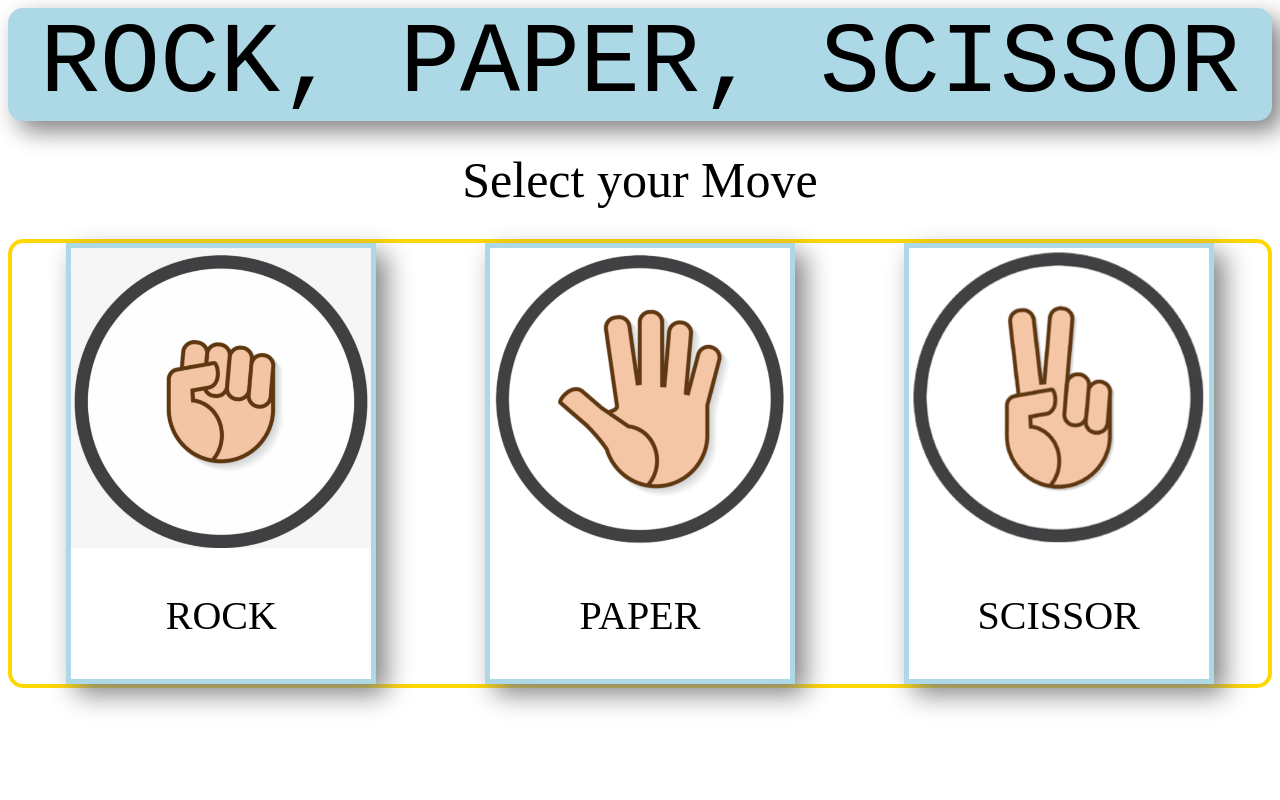
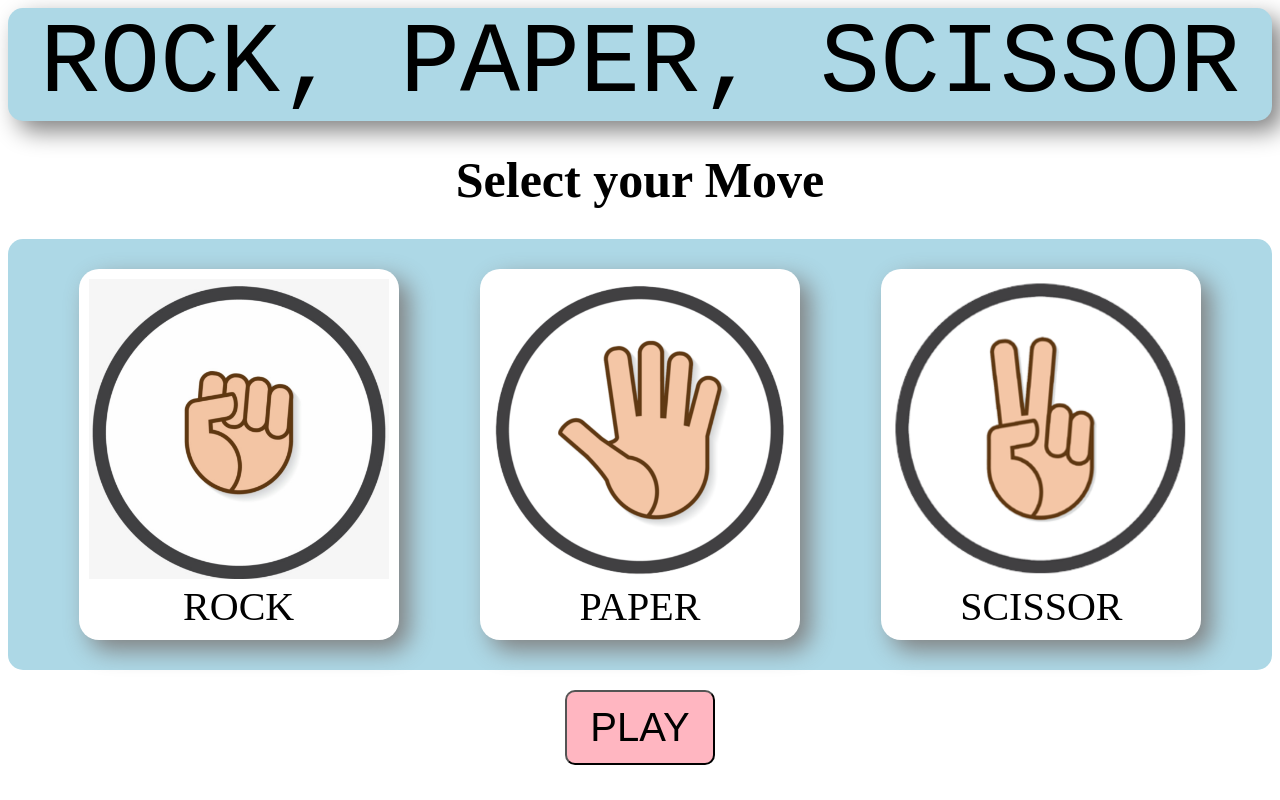
Before and after one commit to codingchat/rockPaperScissorGame, a plain HTML site: page index.html in a window 1280 px wide. Drawn offline with Linux system fonts and the light colour scheme.

Commit message:
make UI of move

```diff
--- a/index.html
+++ b/index.html
@@ -24,5 +24,8 @@
       <p>SCISSOR</p>
     </div>
   </div>
+  <div class="button-container">
+    <button class="styled-button">PLAY</button>
+  </div>
 </body>
 </html>
--- a/style.css
+++ b/style.css
@@ -11,6 +11,7 @@
   padding: 30px;
   text-align: center;
   font-size: 50px;
+  font-weight: bold;
 }
 img {
   width: 300px;
@@ -19,19 +20,39 @@ img {
 p {
   text-align: center;
   font-size: 40px;
+  margin: auto;
 }
 .cardContainer {
   display:flex;
   height: 100%;
-  border: 4px solid gold;
+  background: lightblue;
   border-radius: 15px;
+  padding: 30px;
   flex: 1;
   justify-content:space-around;
-
-
-
 }
 .moveItem {
   box-shadow: 10px 10px 25px grey;
-  border: 5px solid lightblue;
+  padding: 10px;
+  border-radius: 20px;
+  background: white;
 }
+.moveItem:hover {
+  transform: scale(1.1);
+}
+.button-container {
+  margin-top: 20px;
+  display: flex;
+  flex: 1;
+  justify-content: center;
+
+}
+.styled-button {
+  width: 150px;
+  height: 75px;
+  color: black;
+  cursor: pointer;
+  background: lightpink;
+  border-radius: 10px;
+  font-size: 40px;
+}
```
